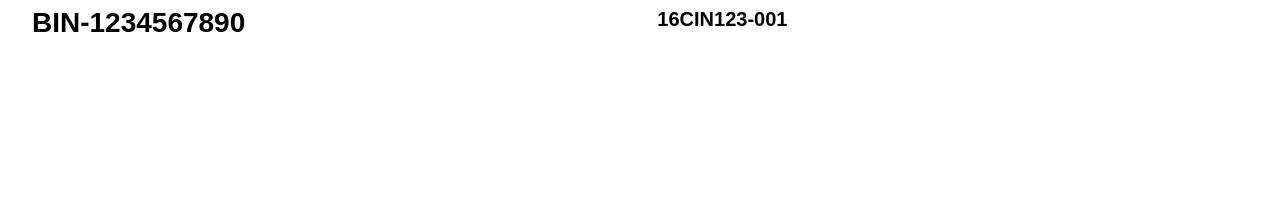
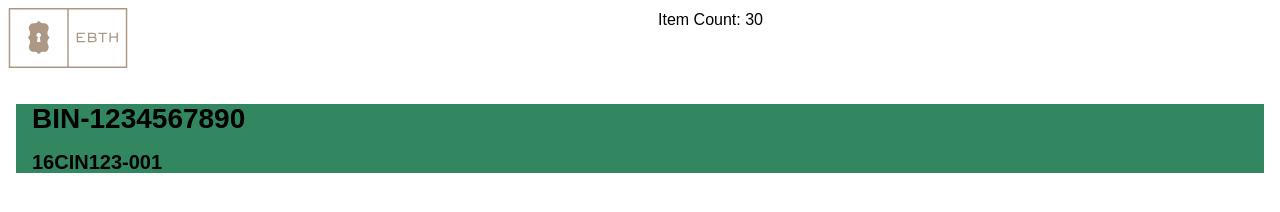
Before and after one commit to mattrmedia/hack-bin-scanner, a plain HTML site: page index.html in a window 1280 px wide. Drawn offline with nearby package versions, Linux system fonts and the light colour scheme.

Commit message:
Added logo / item count / updated mark up / more css

```diff
--- a/index.html
+++ b/index.html
@@ -9,8 +9,19 @@
   <script src="https://code.jquery.com/jquery-3.1.0.slim.min.js" integrity="sha256-cRpWjoSOw5KcyIOaZNo4i6fZ9tKPhYYb6i5T9RSVJG8=" crossorigin="anonymous"></script>
 </head>
 <body>
-  <div class="layout">
-    <div class="gallery gallery--two">
+  <header class="scanner__header gallery gallery--two">
+    <div class="scanner__logo">
+      <img src="assets/images/svgs/new-logo.svg" alt="EBTH Logo">
+    </div>
+    <div class="scanner__count">
+      <span>Item Count:</span>
+      <span>30</span>
+    </div>
+  </header>
+  <div class="layout layout--success">
+    <div class="scanner__status">
+
+    </div>
     <div class="scanner__bin">
       <h3 class="bin_barcode" data-bin >
         BIN-1234567890
@@ -22,7 +33,6 @@
       </h5>
     </div>
   </div>
-  </div>
 
   <script>
 
--- a/src/scss/_layout.scss
+++ b/src/scss/_layout.scss
@@ -15,42 +15,15 @@
     padding: 0;
   }
 
+  &--success {
+    background-color: $success;
+  }
+
+  &--error {
+    background-color: $error;
+  }
+
   &__footer {
     position: relative;
   }
-
-  &--sidebar {
-    @include susy-breakpoint(md) {
-      & #{$b}__heading,
-      & #{$b}__body {
-        @include span(9 last);
-      }
-
-      & #{$b}__sidebar {
-        @include span(3);
-      }
-    }
-  }
-
-  &--aside {
-    & > :nth-child(1) {
-      & > :first-child {
-        margin-top: 1rem;
-      }
-
-      @include susy-breakpoint(md) {
-        @include span(8);
-      }
-    }
-
-    & > :nth-child(2) {
-      & > :first-child {
-        margin-top: 1rem;
-      }
-
-      @include susy-breakpoint(md) {
-        @include span(4 last);
-      }
-    }
-  }
 }
--- a/src/scss/public.scss
+++ b/src/scss/public.scss
@@ -5,3 +5,4 @@
 @import 'global';
 @import 'layout';
 @import 'gallery';
+@import 'scanner';
```
Also changed, not shown: assets/css/public.css, assets/images/svgs/binscan-checkmark.svg (added), assets/images/svgs/binscan-ohshit.svg (added), assets/images/svgs/new-logo.svg (added), src/scss/_scanner.scss (added), 1 other file. Lines whose indentation alone changed are shown as unchanged.
